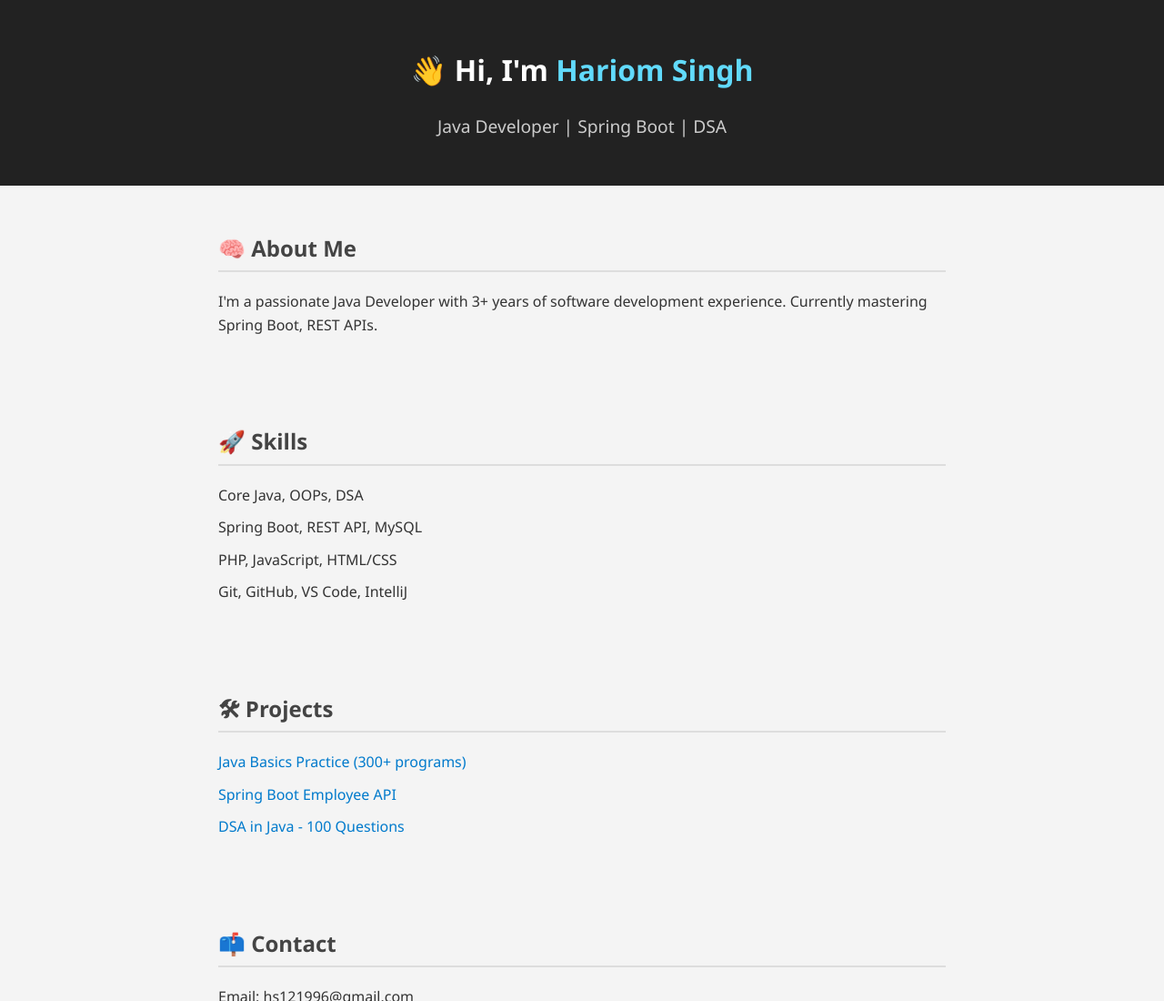
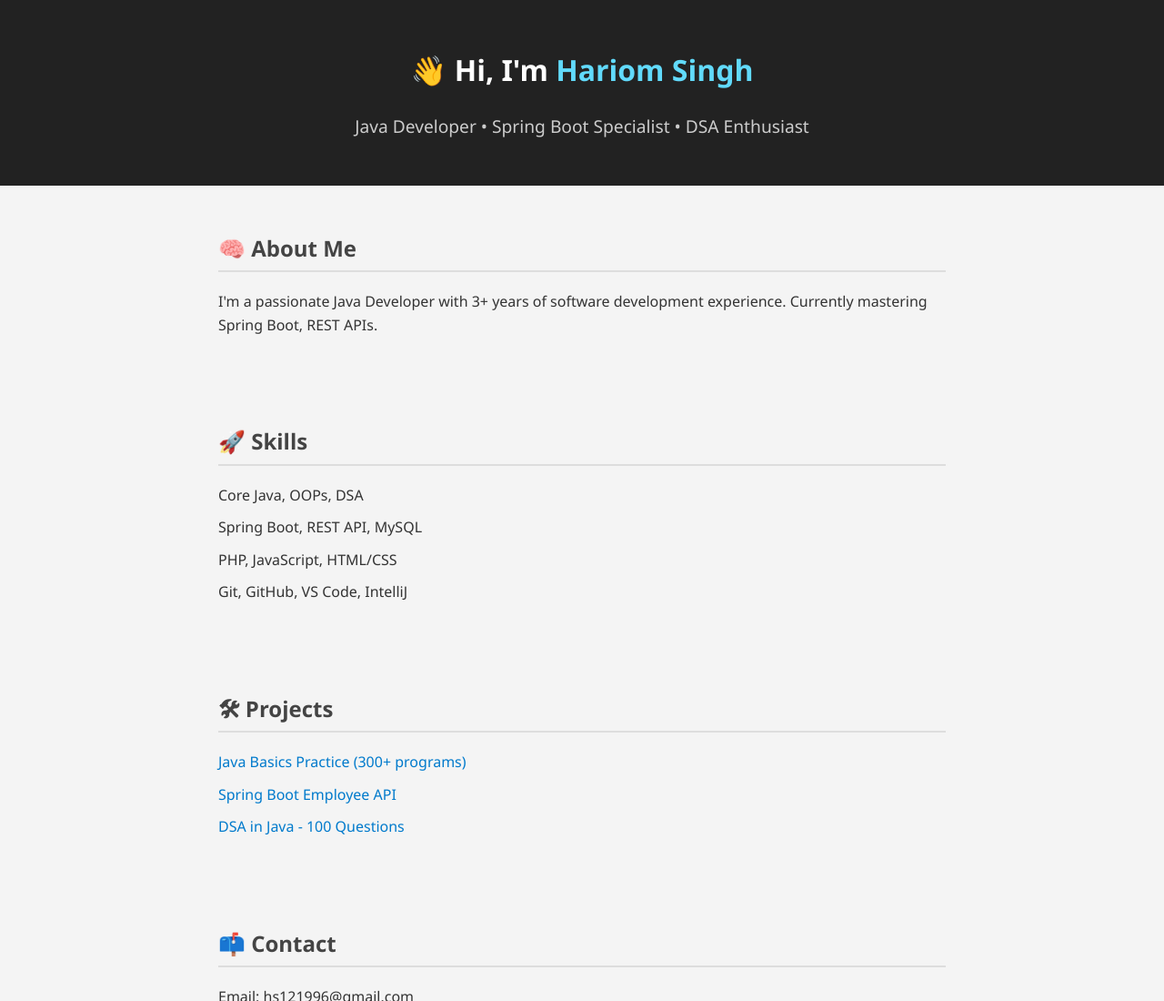
Before and after one commit to Hariom-Anilkumar-Singh/hariomsingh-dev.github.io, a plain HTML site: page index.html in a window 1280 px wide. Shown: the top 1100 px of the page at 91% size. Drawn offline with Linux system fonts and the light colour scheme.

Commit message:
Update index.html

```diff
--- a/index.html
+++ b/index.html
@@ -9,7 +9,7 @@
 <body>
   <header>
     <h1>👋 Hi, I'm <span class="highlight">Hariom Singh</span></h1>
-    <p class="subtitle">Java Developer | Spring Boot | DSA </p>
+    <p class="subtitle"><span>Java Developer</span> • <span>Spring Boot Specialist</span> • <span>DSA Enthusiast</span></p>
   </header>
 
   <section class="about">
```
